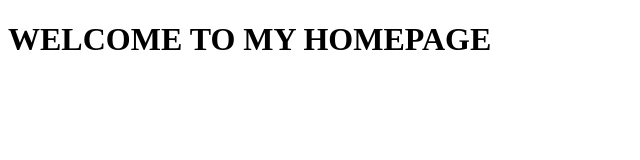
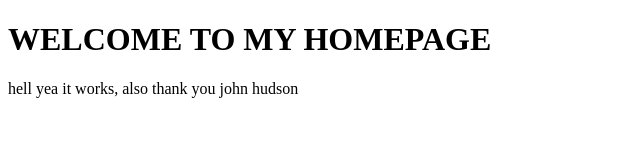
Before and after one commit to cbellonzi/cbellonzi.github.io, a plain HTML site: page index.html in a window 1280 px wide. Shown: the whole page, without its empty margins (0-640 px from the left). Drawn offline with Linux system fonts and the light colour scheme.

Commit message:
git review

```diff
--- a/index.html
+++ b/index.html
@@ -6,5 +6,6 @@
   </head>
   <body>
   <h1>WELCOME TO MY HOMEPAGE</h1>
+	<p1>hell yea it works, also thank you john hudson</p1>
   </body>
 </html>
```
